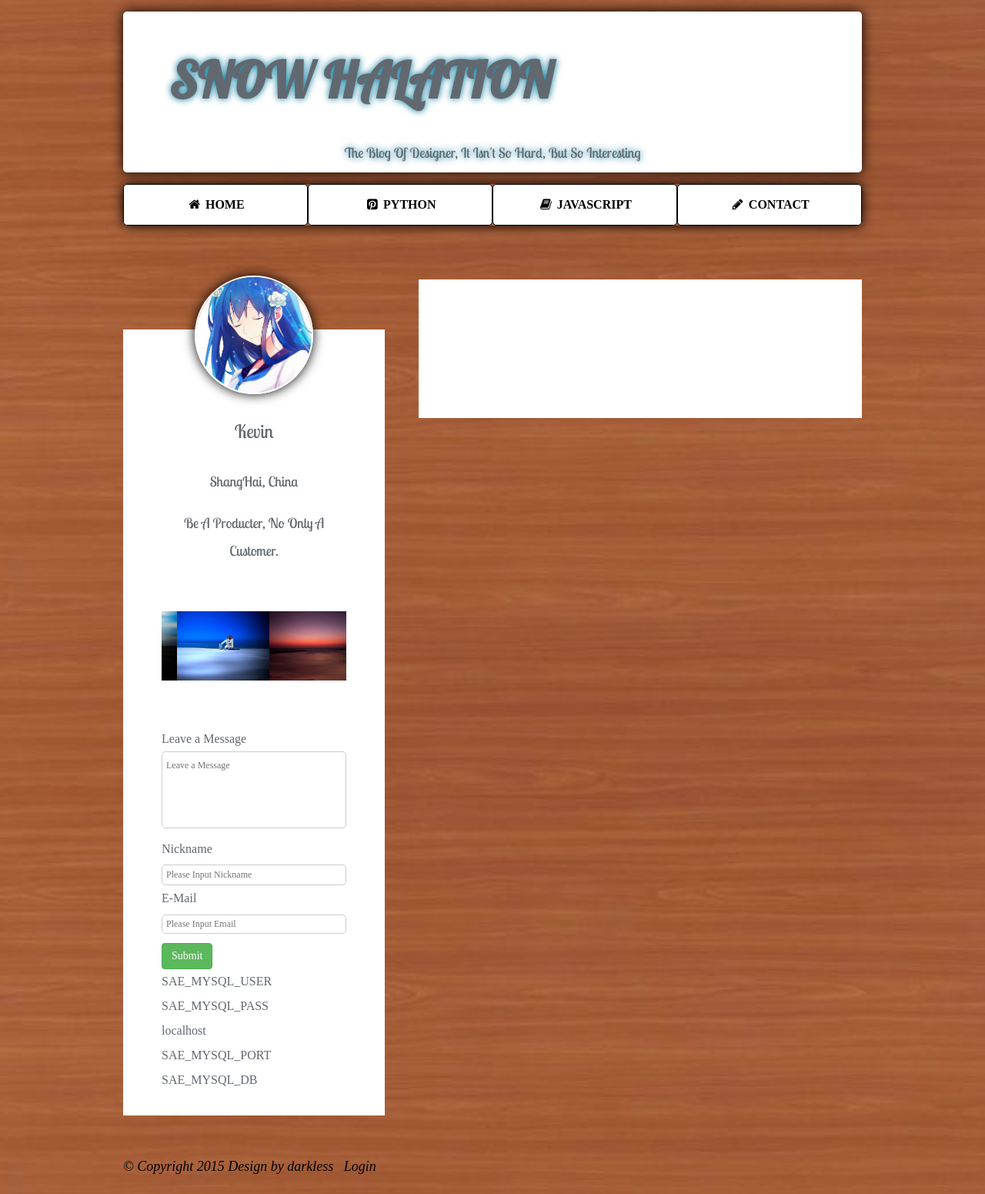
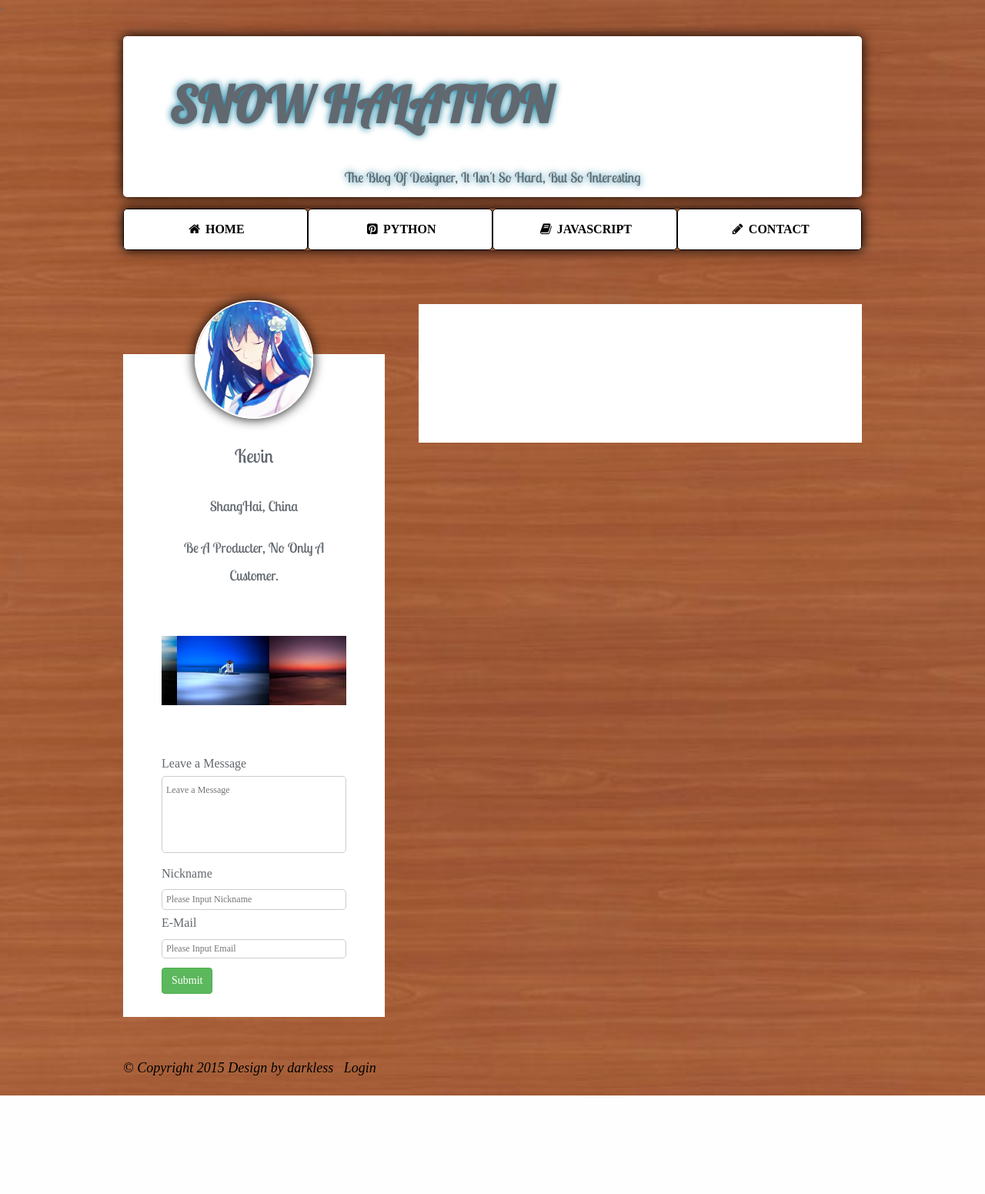
Before and after one commit to darkless456/MyBlog, a PHP site: page / in a window 1280 px wide; the page is wider, and only the part inside the window is pictured. Shown: that part at 77% size. After the commit the page ends 1423 px from the top of that part, so only its background shows below. Run offline with PHP 8.4, Linux system fonts and the light colour scheme; data that the repository does not hold is empty; some libraries are stand-ins or nearby versions.

Commit message:
echo mysql variables

```diff
--- a/index.php
+++ b/index.php
@@ -5,7 +5,13 @@
     <meta charset="utf-8">
     <meta http-equiv="x-ua-compatible" content="ie=edge">
     <title>SNOW HALATION -- the blog that belong to everyone</title>
-    <?php include('./php/unify_header.php'); ?>
+    <meta name="viewport" content="width=device-width,initial-scale=1">
+    <link rel="stylesheet" href="./css/normalize.css" />
+    <link rel="stylesheet" href="./font-awesome-4.3.0/css/font-awesome.min.css" />
+    <link rel="stylesheet" href="./css/main.css" />
+    <link rel="stylesheet" href="./css/onMouseStyle.css" />
+    <script src="./js/jquery-1.11.2.js" type="text/javascript" charset="utf-8"></script>
+    <script src="./js/public.js" type="text/javascript" charset="utf-8"></script>'
 </head>
 
 <body>
@@ -57,13 +63,6 @@
                     </label>
                     <button type="submit" name="submit" class="btn btn_success">submit</button>
                 </form>
-                <?php
-                echo SAE_MYSQL_USER,'<br>';
-                echo SAE_MYSQL_PASS,'<br>';
-                echo SAE_MYSQL_HOST_M,'<br>';
-                echo SAE_MYSQL_PORT,'<br>';
-                echo SAE_MYSQL_DB,'<br>';
-                ?>
             </section>
         </div>
         <div id="right_part" class="content_div cont_right">
@@ -71,7 +70,9 @@
         include('./php/connection.php');
         include('./php/index_display.php');?>
         </div>
-        <?php include('./php/unify_footer.php');?>
+        <footer>
+            <p><i>&copy Copyright 2015 Design by darkless &nbsp; <a href="./php/login.php">Login</a></i></p>
+        </footer>
     </div>
 </body>
 <script src="./js/main.js" type="text/javascript" charset="utf-8"></script>
--- a/php/submit_msg.php
+++ b/php/submit_msg.php
@@ -3,7 +3,7 @@
  * @Author: darkless
  * @Date:   2015-12-15 15:51:24
  * @Last Modified by:   darkless
- * @Last Modified time: 2016-01-07 16:51:34
+ * @Last Modified time: 2016-01-07 22:52:58
  */
  // 判断是否提交
  if(!isset($_POST['submit'])){
@@ -44,7 +44,7 @@
     <head>
         <meta charset="utf-8">
         <title>Post Success</title>
-        <meta http-equiv=refresh content="3;url='../html/index.php'">
+        <meta http-equiv=refresh content="3;url='../index.php'">
     </head>
     <body>
         <p>
```
